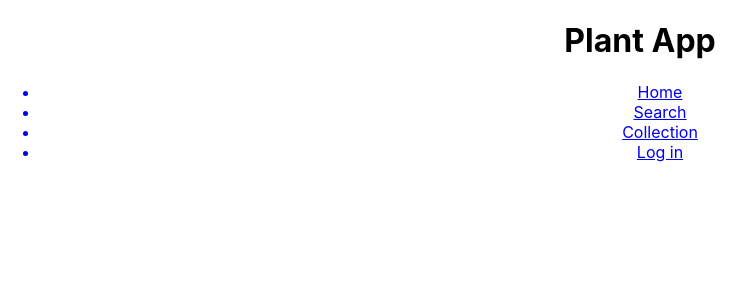
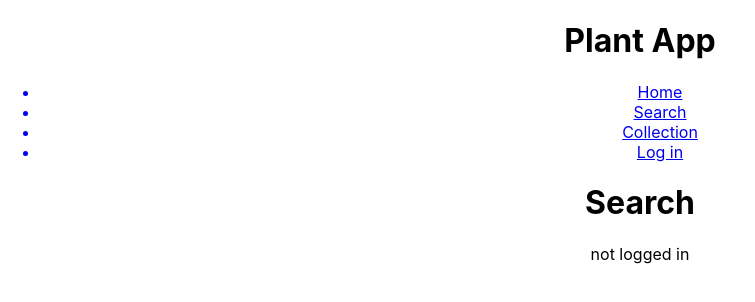
Before and after one commit to mkirby/Plant-Project-FE, a React (Create React App) app: page /search in a window 1280 px wide. Shown: the top 302 px of the page, without its empty margins (0-755 px from the left). Built offline with nearby package versions, Linux system fonts and the light colour scheme; no server answers; sample sign-in values are in the browser's storage.

Commit message:
search container with auth check

```diff
--- a/src/App.js
+++ b/src/App.js
@@ -4,6 +4,8 @@ import './App.css';
 import Signup from "./Components/Signup"
 import Login from "./Components/Login"
 import Navbar from "./Components/Navbar"
+import SearchContainer from "./Containers/SearchContainer"
+
 
 class App extends React.Component {
 
@@ -20,7 +22,7 @@ class App extends React.Component {
       })
       .then(response => response.json())
       .then(data => {
-        this.setState({user: data.user}, () => console.log("LOGGED IN AS: ", this.state.user))
+        this.setState({user: data.user}, () => console.log("CURRENT USER: ", this.state.user))
       })
     } else {
       this.props.history.push("/login")
@@ -76,6 +78,7 @@ class App extends React.Component {
             <Switch>
               <Route path ="/signup" render={ () => <Signup submitHandler={this.signupHandler} /> } />
               <Route path ="/login" render={ () => <Login submitHandler={this.loginHandler} /> } />
+              <Route path ="/search" render={ () => <SearchContainer user={this.state.user} /> } />
             </Switch>
         </div>
     );
--- /dev/null
+++ b/src/Containers/SearchContainer.js
@@ -0,0 +1,20 @@
+import React from 'react'
+
+class SearchContainer extends React.Component {
+
+    state = {
+        searchSelection: []
+    }
+
+    render() {
+        console.log("SEARCHING AS USER: ", this.props.user)
+        return(
+                <>
+                <h1>Search</h1>
+                    {this.props.user ? <p>Logged in</p> : <p>not logged in</p>}
+                </>
+        )
+    }
+}
+
+export default SearchContainer
```
Also changed, not shown: 1 other file (tests, documents, lock files or other folders).
